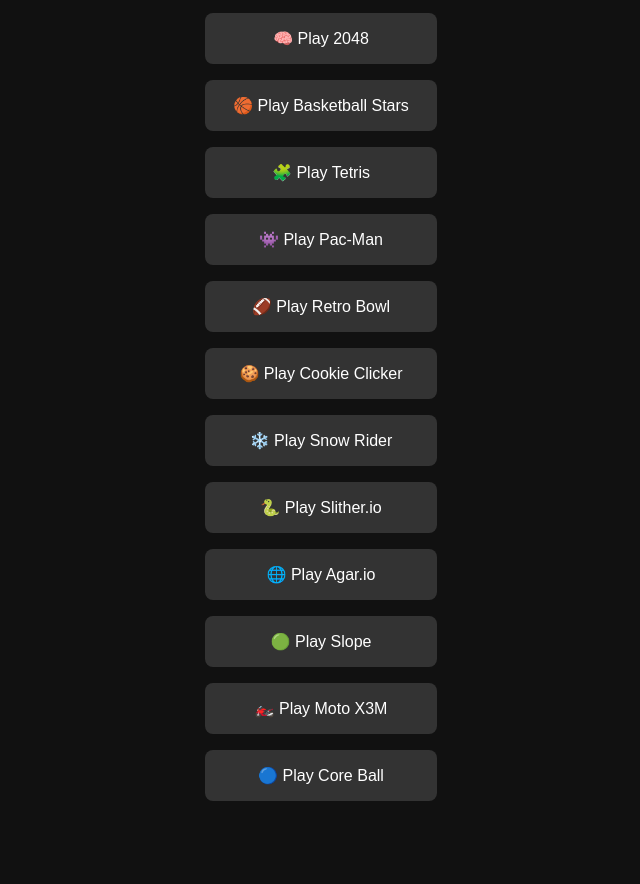
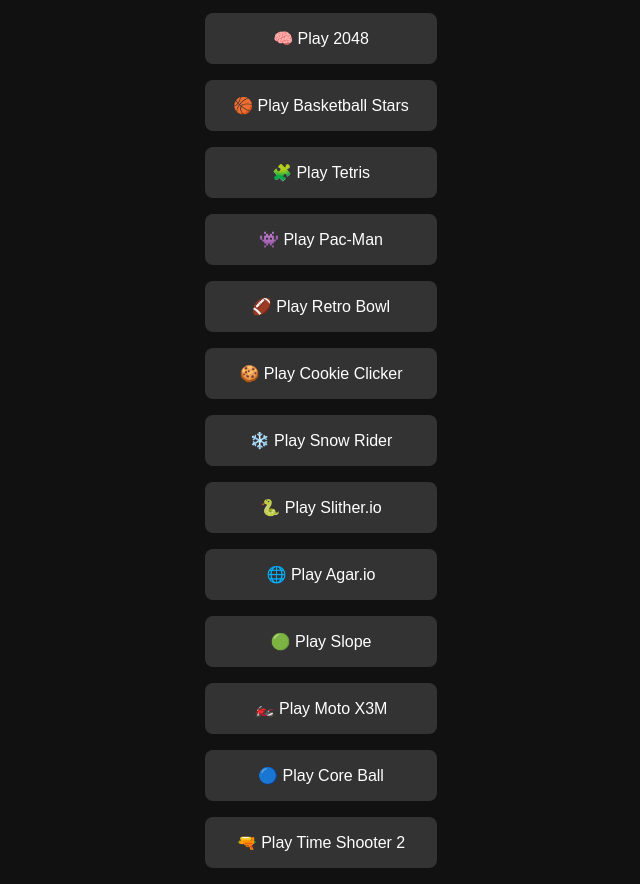
Before and after one commit to Alphaedmund/Game-Hub, a plain HTML site: page index.html in a window 1280 px wide. Shown: the part 144-1028 px from the top of the page, without its empty margins (319-959 px from the left). Before the commit the page ends 961 px from the top, so only its background shows below. Drawn offline with Linux system fonts and the light colour scheme.

Commit message:
Update index.html

```diff
--- a/index.html
+++ b/index.html
@@ -42,6 +42,8 @@
   <a class="game-link" href="games/slope/index.html">🟢 Play Slope</a>
   <a class="game-link" href="games/motox3m/index.html">🏍️ Play Moto X3M</a>
   <a class="game-link" href="games/core-ball/index.html">🔵 Play Core Ball</a>
+  <a class="game-link" href="games/time-shooter-2/index.html">🔫 Play Time Shooter 2</a>
+
 
 
 
```
